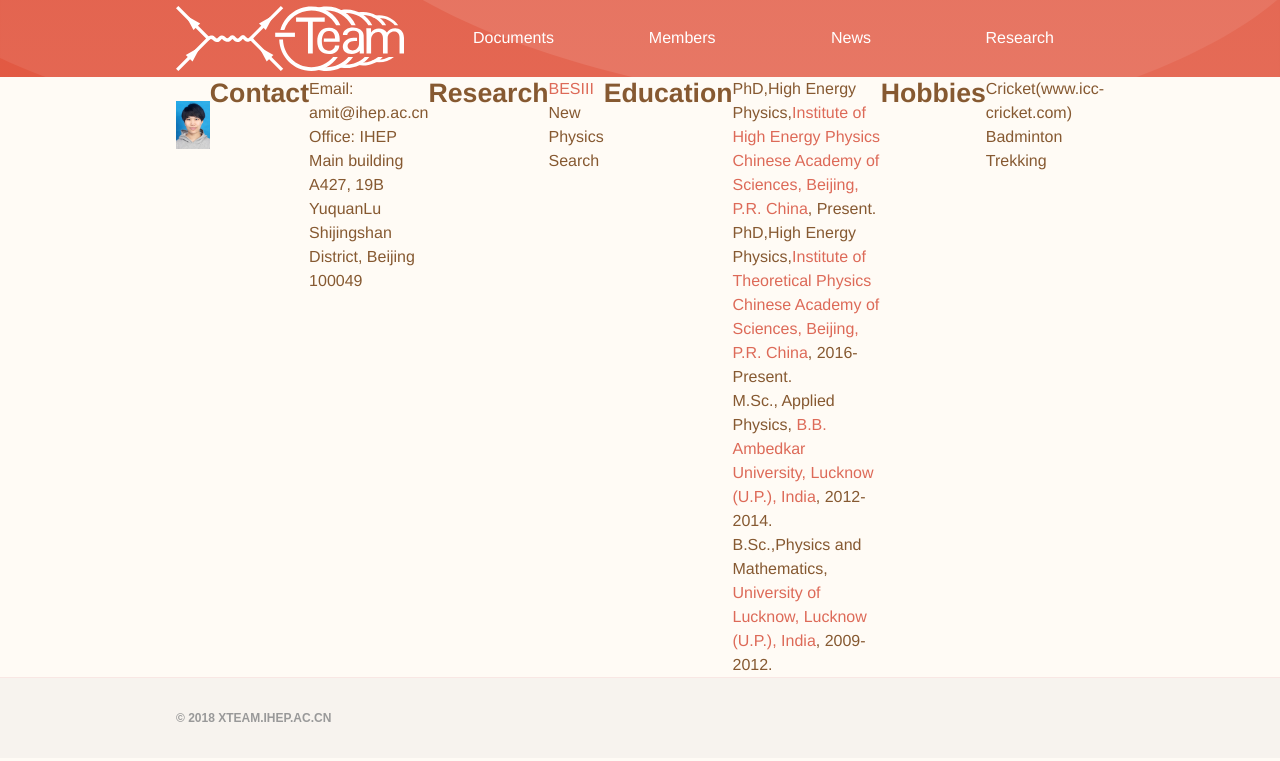
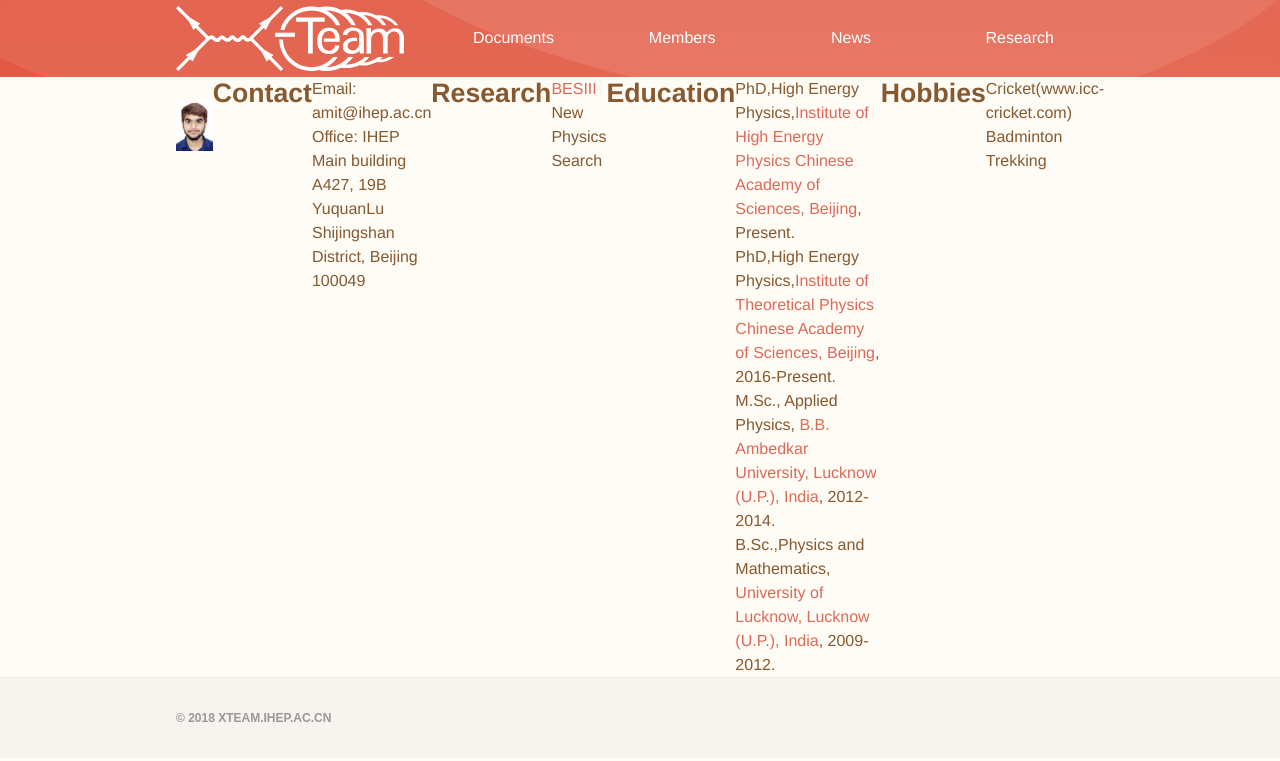
Before and after one commit to dt-np/xteam, a Jekyll site: the page built from Amit_Pathak.md, in a window 1280 px wide. Shown: the top 761 px of the page. Built offline with Jekyll 4.4.1, drawn with Linux system fonts in a browser that asks for light colours; our own code applies the rules of GitHub Pages for plain Markdown files.

Commit message:
Update Amit_Pathak.md

```diff
--- a/Amit_Pathak.md
+++ b/Amit_Pathak.md
@@ -3,7 +3,7 @@ title: Amit Pathak
 ---
 
 
-<img src="/images/Suyu_Xiao.jpg" width="200"/>
+<img src="/images/Amit_Pathak.jpg" width="200"/>
 
 ## Contact
 - Email: amit@ihep.ac.cn
@@ -13,8 +13,8 @@ title: Amit Pathak
 - [BESIII](http://bes3.ihep.ac.cn) New Physics Search
 
 ## Education
-- PhD,High Energy Physics,[Institute of High Energy Physics Chinese Academy of Sciences, Beijing, P.R. China](www.ihep.cas.cn), Present.
-- PhD,High Energy Physics,[Institute of Theoretical Physics Chinese Academy of Sciences, Beijing, P.R. China](www.itp.cas.cn), 2016-Present.
+- PhD,High Energy Physics,[Institute of High Energy Physics Chinese Academy of Sciences, Beijing](www.ihep.cas.cn), Present.
+- PhD,High Energy Physics,[Institute of Theoretical Physics Chinese Academy of Sciences, Beijing](www.itp.cas.cn), 2016-Present.
 - M.Sc., Applied Physics, [B.B. Ambedkar University, Lucknow (U.P.), India](www.bbau.ac.in), 2012-2014.
 - B.Sc.,Physics and Mathematics, [University of Lucknow, Lucknow (U.P.), India](www.lkouniv.ac.in), 2009-2012.
 
```
